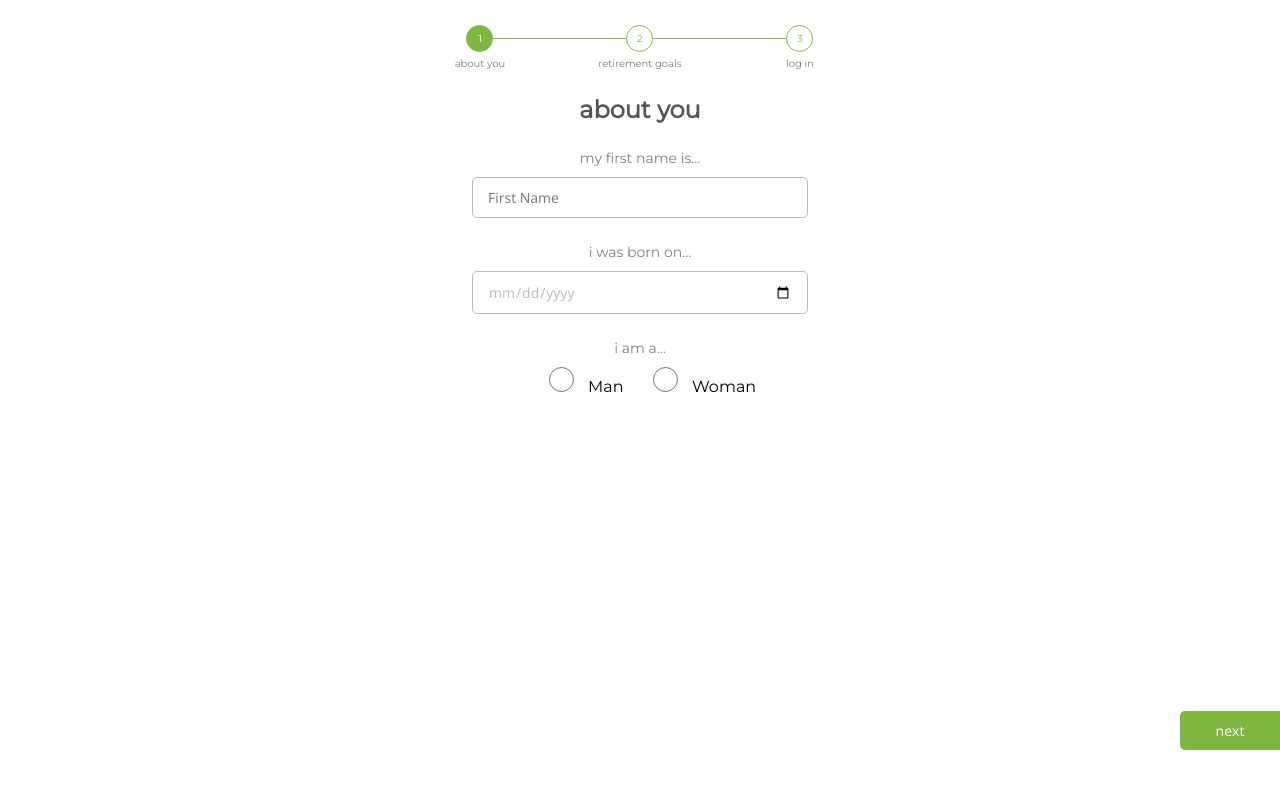
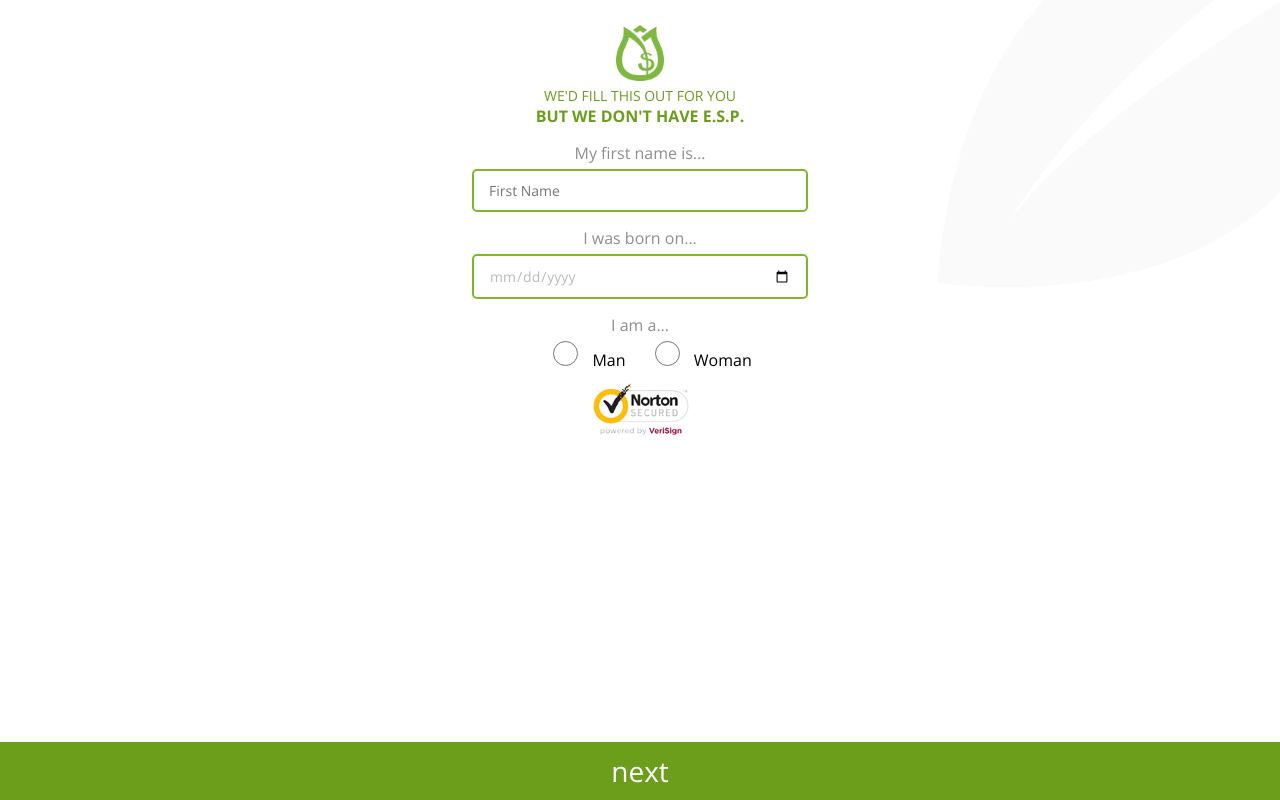
Before and after one commit to garnoldseevers/ms46-onboarding-f5, a PHP site: page / in a window 1280 px wide. Run offline with PHP 8.4, Linux system fonts and the light colour scheme; some libraries are stand-ins or nearby versions.

Commit message:
Visual Changes
Styling to match existing app look and feel

```diff
--- a/index.html
+++ b/index.html
@@ -1,16 +1,16 @@
-<link href="https://fonts.googleapis.com/css?family=Lato:300,900|Open+Sans:300,400,700" rel="stylesheet"/>
 <link href="style.css" rel="stylesheet">
 <meta name="viewport" content="width=device-width,initial-scale=1,user-scalable=no"/>
 <!--<form name="user" method="post" action="https://blooom-api-staging.herokuapp.com/users" id="onboarding-form">-->
 <form name="user" method="post" action="https://blooom-api-staging.herokuapp.com/users" id="onboarding-form">
 	<input type="hidden" name="external" value="true" />
-	<ul id="progress-bar">
+	<img src="images/blooom-emblem.png" alt="blooom inc" id="blooom-emblem"/>
+	<!--<ul id="progress-bar">
 		<li class="active">About You</li>
 		<li>Retirement Goals</li>
 		<li>Log In</li>
-	</ul>
+	</ul>-->
 	<fieldset>
-		<h2 class="headline">About You</h2>
+		<h2 class="headline"><span class="light">We'd Fill This Out For You</span> But We Don't Have E.S.P.</h2>
 		<label for="name">My first name is...</label>
 		<input type="text" name="name" placeholder="First Name" />
 		<label for="birth_date">I was born on...</label>
@@ -20,6 +20,7 @@
 			<input type="radio" name="sex" value="m" /> Man
 			<input type="radio" name="sex" value="f" /> Woman
 		</div>
+		<img src="images/norton-seal.png" alt="Norton Secured powered by VeriSign" id="norton-seal"/>
 		<input type="button" name="next" class="next button" value="Next" />
 	</fieldset>
 	<fieldset>
@@ -30,7 +31,10 @@
 		<input type="button" name="next" class="next button" value="Next" />
 	</fieldset>
 	<fieldset>
-		<h2 class="headline">Log In</h2>
+		<h2 class="headline"><span class="light">First Things First.</span> Let's Make Sure We Keep You Safe</h2>
+		<p class="subhead">
+			Why do you need to create an account? Easy. Safety first kids. Plus, if you get distracted (i.e. your boss walks past your desk), you can pick up right where you left off.
+		</p>
 		<label for="email">Email Address</label>
 		<input type="email" name="email" placeholder="email address" />
 		<label for="email">Password</label>
--- a/style.css
+++ b/style.css
@@ -1,4 +1,4 @@
-@import url(http://fonts.googleapis.com/css?family=Montserrat);
+@import url(http://fonts.googleapis.com/css?family=Open+Sans:300,400,700);
 
 /* CSS reset */
 *{
@@ -12,7 +12,12 @@ html{
 	background-color: #ffffff;
 }
 body{
-	font-family: montserrat, "Open Sans", Arial, sans-serif;
+	font-family: "Open Sans", Arial, sans-serif;
+	background-color: #ffffff;
+	background-image: url("images/leaf-background.png");
+	background-position: top right;
+	background-repeat: no-repeat;
+	background-attachment: fixed;
 }
 .clearfix::after{
 	content: "";
@@ -20,6 +25,13 @@ body{
 	display: table;
 }
 
+/* Logo */
+#blooom-emblem{
+	display: block;
+	max-width: 10%;
+	margin: 0 auto;
+	margin-bottom: 5px;
+}
 /* Progress Bar */
 #progress-bar{
 	display: block;
@@ -35,7 +47,7 @@ body{
 	position: relative;
 	list-style-type: none;
 	font-size: 10px;
-	font-family: Montserrat,;
+	font-family: "Open Sans",;
 	text-transform: lowercase;
 	color: #7f7f7f;
 }
@@ -78,32 +90,38 @@ body{
 	width: 100%;
 	max-width: 480px;
 	position: relative;
-	margin: 25px auto;
+	margin: 0px auto;
+	padding: 25px 0px;
 	text-align: center;
 }
 
 /* Typography */
 #onboarding-form .headline{
-	font-size: 24px;
-	text-transform: lowercase;
-	color: #555555;
-	margin-bottom: 25px;
+	font-size: 16px;
+	font-weight: 700;
+	text-transform: uppercase;
+	color: #6c9d1b;
+	margin-bottom: 15px;
+}
+#onboarding-form .headline .light{
+	display: block;
+	font-weight: 300;
+	font-size: 14px;
 }
 #onboarding-form .subhead{
 	font-family: "Open Sans", Arial, sans-serif;
 	font-weight: normal;
-	font-size: 16px;
+	font-size: 14px;
 	font-weight: 300;
 	color: #7f7f7f;
 	margin-bottom: 20px;
 }
 #onboarding-form label{
 	display: block;
-	padding-bottom: 10px;
-	font-family: Montserrat, "Open Sans", Arial, sans-serif;
-	font-size: 14px;
-	color: #7f7f7f;
-	text-transform: lowercase;
+	padding-bottom: 5px;
+	font-family: "Open Sans", "Open Sans", Arial, sans-serif;
+	font-size: 16px;
+	color: #8d8e90;
 }
 
 /* Fieldsets */
@@ -114,7 +132,7 @@ body{
 	margin: 0 15%;
 	border: none;
 	padding: 0px;
-	background: #ffffff;
+	padding-bottom: 50px;
 }
 #onboarding-form fieldset:not(:first-of-type){
 	display: none;
@@ -125,10 +143,10 @@ body{
 #onboarding-form textarea{
 	width: 100%;
 	box-sizing: border-box;
-	margin-bottom: 25px;
+	margin-bottom: 15px;
 	border-style: solid;
-	border-width: 1px;
-	border-color: #bababa;
+	border-width: 2px;
+	border-color: #80b729;
 	padding: 10px 15px;
 	border-radius: 5px;
 	font-family: "Open Sans", Arial, sans-serif;
@@ -146,30 +164,34 @@ body{
 
 /* Buttons */
 #onboarding-form .button{
-	width: 100px;
 	position: fixed;
-	bottom: 25px;
-	padding: 10px 5px;
+	bottom: 0px;
+	left: 0px;
+	margin-bottom: 0px;
 	border: none;
-	border-radius: 5px;
+	border-radius: 0px;
 	font-family: "Open Sans", Arial, sans-serif;
 	font-weight: 300;
+	font-size: 28px;
 	text-transform: lowercase;
 	color: #ffffff;
-	background-color: #7fb742;
+	background-color: #6c9d1b;
 	cursor: pointer;
 	-webkit-appearance: none;
 }
-#onboarding-form .button.next,
-#onboarding-form .button.submit{
-	right: 0px;
-	border-top-right-radius: 0px;
-	border-bottom-right-radius: 0px;
-}
 #onboarding-form .button.previous{
-	left: 0px;
+	display: inline-block;
+	width: auto;
+	position: fixed;
+	bottom: 75px;
+	left: 15px;
+	padding: 0px;
 	border-top-left-radius: 0px;
 	border-bottom-left-radius: 0px;
+	font-size: 16px;
+	color: #a0a0a0;
+	text-decoration: underline;
+	background: none;
 }
 #onboarding-form .button:hover,
 #onboarding-form .button:focus{
@@ -185,3 +207,30 @@ body{
 	border-width: 1px;
 	border-color: #bababa;
 }
+/* Norton Seal */
+#norton-seal{
+	display: block;
+	margin: 0 auto;
+	max-width: 33%;
+}
+/* Desktop */
+@media screen and(min-width: 480px){
+	#onboarding-form .button{
+		bottom: 25px;
+		padding: 10px 25px;
+		border-radius: 5px;
+		font-size: 28px;
+	}
+	#onboarding-form .button.next,
+	#onboarding-form .button.submit{
+		right: 0px;
+		border-top-right-radius: 0px;
+		border-bottom-right-radius: 0px;
+	}
+	#onboarding-form .button.previous{
+		left: 0px;
+		border-top-left-radius: 0px;
+		border-bottom-left-radius: 0px;
+		background-color: #a0a0a0;
+	}
+}
```
Also changed, not shown: images/blooom-emblem.png (added), images/leaf-background.png (added), images/norton-seal.png (added).
